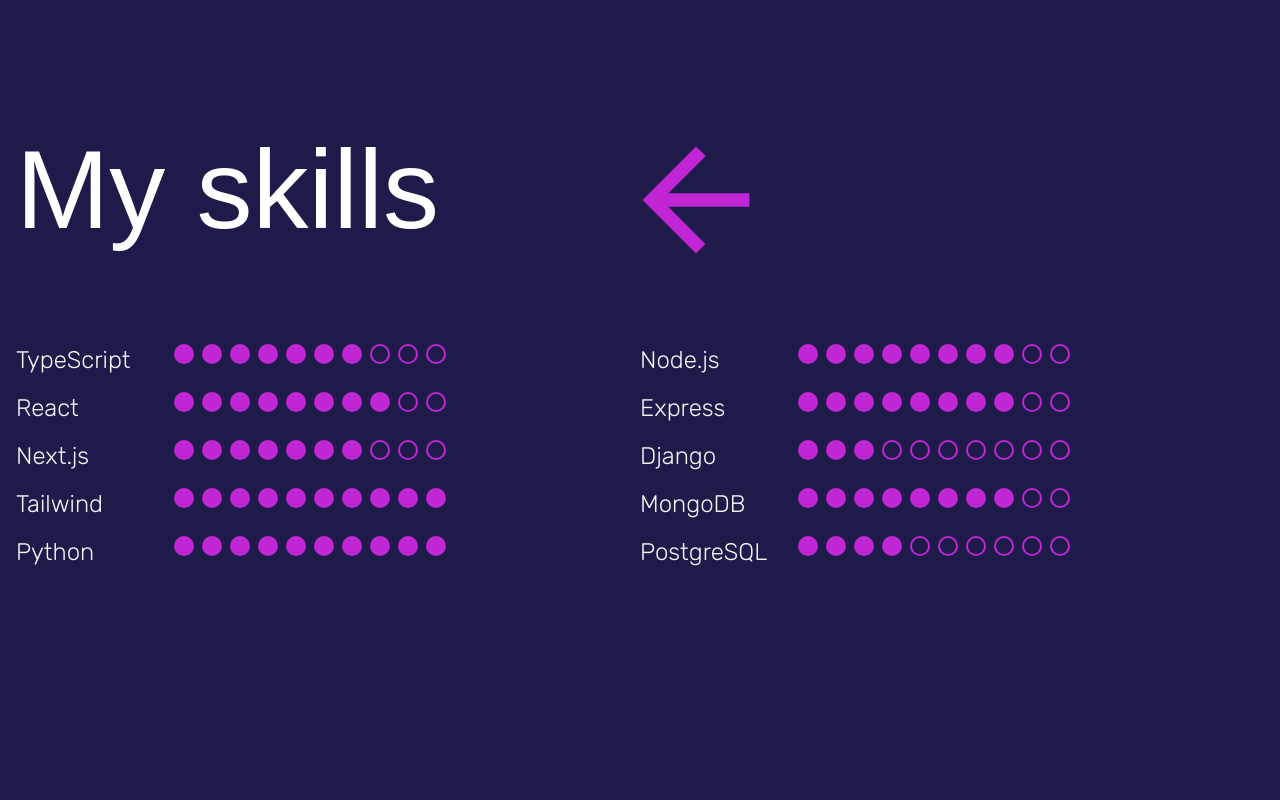
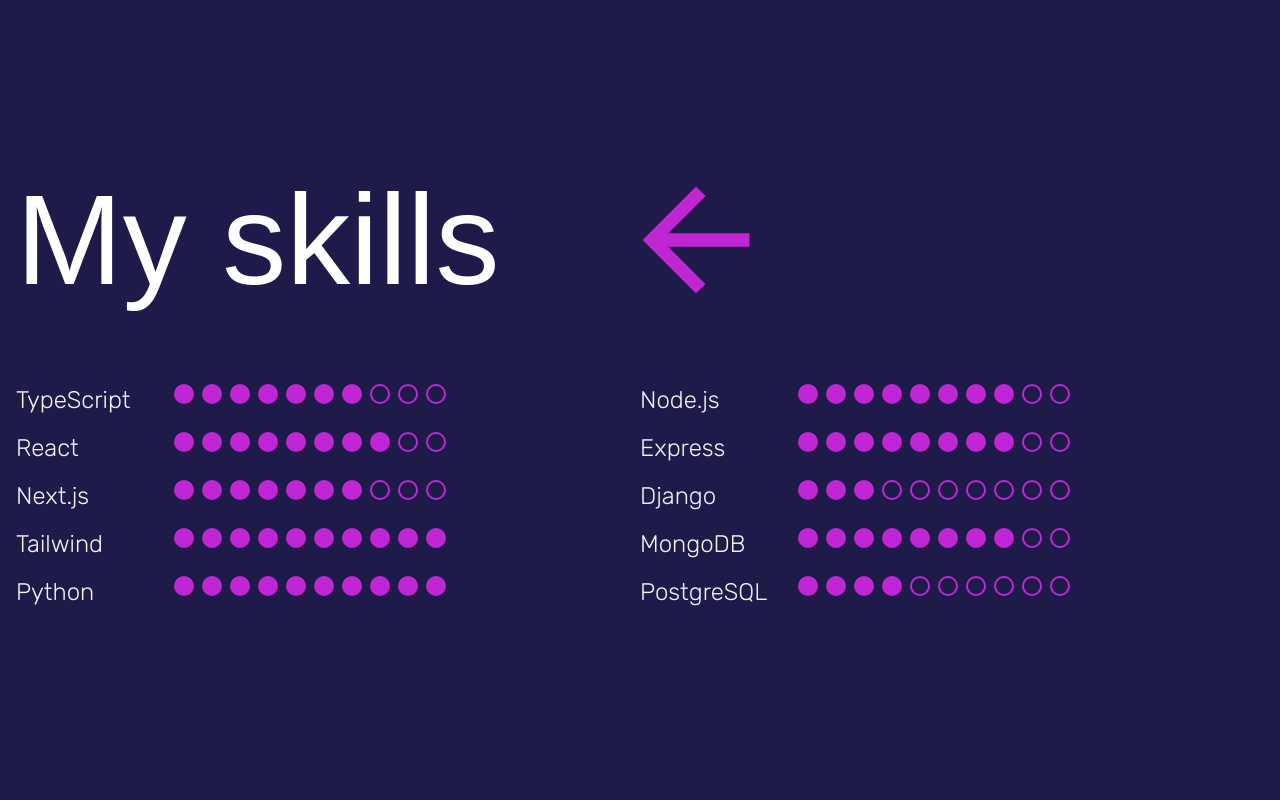
Before and after one commit to kahalagan00/cv-25, a Next.js app: page / in a window 1280 px wide. Shown: the part 1740-2540 px from the top of the page. Built offline with nearby package versions, Linux system fonts and the light colour scheme.

Commit message:
Refactored skills data

```diff
--- /dev/null
+++ b/public/data/skillsData.json
@@ -0,0 +1,42 @@
+[
+  {
+    "skill": "TypeScript",
+    "rating": 7
+  },
+  {
+    "skill": "React",
+    "rating": 8
+  },
+  {
+    "skill": "Next.js",
+    "rating": 7
+  },
+  {
+    "skill": "Tailwind",
+    "rating": 10
+  },
+  {
+    "skill": "Python",
+    "rating": 10
+  },
+  {
+    "skill": "Node.js",
+    "rating": 8
+  },
+  {
+    "skill": "Express",
+    "rating": 8
+  },
+  {
+    "skill": "Django",
+    "rating": 3
+  },
+  {
+    "skill": "MongoDB",
+    "rating": 8
+  },
+  {
+    "skill": "PostgreSQL",
+    "rating": 4
+  }
+]
--- a/src/app/page.tsx
+++ b/src/app/page.tsx
@@ -37,9 +37,14 @@ const Page: React.FC = () => {
         <BlogsSection />
       </section>
 
-      {/* My blogs/videos/content section */}
+      {/* Contact developer section */}
       <section className="relative mb-64 w-full px-4">
         <ContactSection />
+      </section>
+
+      {/* Footer section with social links */}
+      <section className="relative mb-64 w-full px-4">
+        <FooterSection />
       </section>
     </>
   );
@@ -56,7 +61,7 @@ const ProfileSection: React.FC = () => {
         >
           Fullstack software engineer
         </h2>
-        <h1 className="font-clashsemibold text-[7rem] leading-tight text-white">
+        <h1 className="font-clashsemibold text-[8rem] leading-tight text-white">
           Joshmar Morales
         </h1>
 
@@ -95,11 +100,156 @@ const ProfileSection: React.FC = () => {
   );
 };
 
+const AboutSection: React.FC = () => {
+  return (
+    <>
+      <div className="w-3/5">
+        <div className="relative h-[500px] w-[500px] overflow-hidden rounded-full bg-pink-200 sm:h-[600px] sm:w-[600px] xl:h-[700px] xl:w-[700px]">
+          <Image
+            src="/images/Coding_Desk.jpg"
+            alt="Picture of desk"
+            fill
+            className="-translate-y-18 h-full w-full object-cover"
+          />
+          <div className="absolute inset-0 bg-gradient-to-r from-indigo-500 via-violet-500 to-fuchsia-500 opacity-80 mix-blend-multiply"></div>
+        </div>
+      </div>
+      <div className="flex w-2/5 flex-col justify-end text-white">
+        <p
+          className={`${rubikRegular.className} my-16 w-[500px] text-lg tracking-[.015em] text-gray-400`}
+        >
+          I am a Full Stack Developer with a strong passion for creating
+          impactful, user-centered web applications. With a focus on both
+          frontend and backend development, I enjoy building scalable solutions
+          that solve real-world problems. I thrive in dynamic environments and
+          am constantly looking for new opportunities to grow and contribute to
+          meaningful projects.
+        </p>
+        <Link
+          href="/contact"
+          className={`${rubikBold.className} mb-8 flex w-48 items-center justify-center rounded-full bg-fuchsia-700 px-9 py-4 text-lg hover:bg-fuchsia-600`}
+        >
+          Contact me
+        </Link>
+      </div>
+
+      <h1 className="absolute left-1/2 top-0 w-[300px] -translate-x-1/2 font-clashsemibold text-[8rem] leading-tight text-white">
+        About me
+      </h1>
+      <Link href="/about">
+        <IoMdArrowForward className="absolute right-0 top-1/4 w-[300px] -translate-y-1/4 font-clashsemibold text-[10rem] leading-tight text-fuchsia-600" />
+      </Link>
+    </>
+  );
+};
+
+const TechnicalSection: React.FC = () => {
+  const [skillsData, setSkillsData] = useState([]);
+
+  useEffect(() => {
+    fetch("/data/skillsData.json")
+      .then((response) => response.json())
+      .then((data) => setSkillsData(data));
+  }, []);
+
+  return (
+    <>
+      <div className="flex">
+        <div className="w-1/2">
+          <h1 className="font-clashsemibold text-[8rem] leading-tight text-white">
+            My skills
+          </h1>
+        </div>
+        <div className="w-1/2 overflow-hidden">
+          <IoMdArrowBack className="-translate-x-6 font-clashsemibold text-[10rem] leading-tight text-fuchsia-600" />
+
+          {/* Long Arrow implementation */}
+          {/* Use and investigate again later when the entire app is already done */}
+          {/* <Image
+              src="/svgs/arrow-left-long.svg"
+              alt="Picture of left long arrow"
+              height={50}
+              width={400}
+              className="object-cover"
+            /> */}
+        </div>
+      </div>
+
+      <div className="mt-12 flex">
+        <div className="w-1/2">
+          <ul className="w-full">
+            {skillsData.map(
+              (data: { skill: string; rating: number }, idx: number) =>
+                idx < skillsData.length / 2 && (
+                  <SkillRow
+                    key={data.skill}
+                    skill={data.skill}
+                    rating={data.rating}
+                  />
+                ),
+            )}
+          </ul>
+        </div>
+        <div className="w-1/2">
+          <ul className="w-full">
+            {skillsData.map(
+              (data: { skill: string; rating: number }, idx: number) =>
+                idx >= skillsData.length / 2 && (
+                  <SkillRow
+                    key={data.skill}
+                    skill={data.skill}
+                    rating={data.rating}
+                  />
+                ),
+            )}
+          </ul>
+        </div>
+      </div>
+    </>
+  );
+};
+
+const SkillRow = ({ skill, rating }: { skill: string; rating: number }) => {
+  const ratingsArr = [];
+  for (let i = 0; i < 10; i++) {
+    if (i + 1 <= rating) {
+      ratingsArr.push(1);
+    } else {
+      ratingsArr.push(0);
+    }
+  }
+
+  return (
+    <li className="my-4 grid w-full grid-cols-[150px_1fr] justify-start text-white">
+      <p className={`${rubikRegular.className} text-2xl text-gray-100`}>
+        {skill}
+      </p>
+      <div className="flex">
+        {ratingsArr.map((x, idx) =>
+          x ? (
+            <div
+              key={`Rating valid ${idx}`}
+              className="ml-2 h-5 w-5 rounded-full bg-fuchsia-600"
+            ></div>
+          ) : (
+            <div
+              key={`Rating invalid ${idx}`}
+              className="ml-2 h-5 w-5 rounded-full border-2 border-fuchsia-600 bg-transparent"
+            ></div>
+          ),
+        )}
+        {/* <div className="ml-2 h-5 w-5 rounded-full bg-fuchsia-600"></div> */}
+        {/* <div className="ml-2 h-5 w-5 rounded-full border-2 border-fuchsia-600 bg-transparent"></div> */}
+      </div>
+    </li>
+  );
+};
+
 const ProjectSection: React.FC = () => {
   return (
     <>
       <div className="relative flex justify-end">
-        <h1 className="mr-32 font-clashsemibold text-[7rem] leading-tight text-white">
+        <h1 className="mr-32 font-clashsemibold text-[8rem] leading-tight text-white">
           My projects
         </h1>
         <ImCross className="absolute h-20 w-20 translate-y-48 text-white" />
@@ -181,131 +331,6 @@ const ProjectSection: React.FC = () => {
   );
 };
 
-const TechnicalSection: React.FC = () => {
-  return (
-    <>
-      <div className="flex">
-        <div className="w-1/2">
-          <h1 className="font-clashsemibold text-[7rem] leading-tight text-white">
-            My skills
-          </h1>
-        </div>
-        <div className="w-1/2 overflow-hidden">
-          <IoMdArrowBack className="-translate-x-6 font-clashsemibold text-[10rem] leading-tight text-fuchsia-600" />
-          {/* Use and investigate again later when the entire app is already done */}
-          {/* <Image
-              src="/svgs/arrow-left-long.svg"
-              alt="Picture of left long arrow"
-              height={50}
-              width={400}
-              className="object-cover"
-            /> */}
-        </div>
-      </div>
-
-      <div className="mt-12 flex">
-        <div className="w-1/2">
-          <ul className="w-full">
-            <SkillRow skill="TypeScript" rating={7} />
-            <SkillRow skill="React" rating={8} />
-            <SkillRow skill="Next.js" rating={7} />
-            <SkillRow skill="Tailwind" rating={10} />
-            <SkillRow skill="Python" rating={10} />
-          </ul>
-        </div>
-        <div className="w-1/2">
-          <ul className="w-full">
-            <SkillRow skill="Node.js" rating={8} />
-            <SkillRow skill="Express" rating={8} />
-            <SkillRow skill="Django" rating={3} />
-            <SkillRow skill="MongoDB" rating={8} />
-            <SkillRow skill="PostgreSQL" rating={4} />
-          </ul>
-        </div>
-      </div>
-    </>
-  );
-};
-
-const SkillRow = ({ skill, rating }: { skill: string; rating: number }) => {
-  const ratingsArr = [];
-  for (let i = 0; i < 10; i++) {
-    if (i + 1 <= rating) {
-      ratingsArr.push(1);
-    } else {
-      ratingsArr.push(0);
-    }
-  }
-
-  return (
-    <li className="my-4 grid w-full grid-cols-[150px_1fr] justify-start text-white">
-      <p className={`${rubikRegular.className} text-2xl text-gray-100`}>
-        {skill}
-      </p>
-      <div className="flex">
-        {ratingsArr.map((x, idx) =>
-          x ? (
-            <div
-              key={`Rating valid ${idx}`}
-              className="ml-2 h-5 w-5 rounded-full bg-fuchsia-600"
-            ></div>
-          ) : (
-            <div
-              key={`Rating invalid ${idx}`}
-              className="ml-2 h-5 w-5 rounded-full border-2 border-fuchsia-600 bg-transparent"
-            ></div>
-          ),
-        )}
-        {/* <div className="ml-2 h-5 w-5 rounded-full bg-fuchsia-600"></div> */}
-        {/* <div className="ml-2 h-5 w-5 rounded-full border-2 border-fuchsia-600 bg-transparent"></div> */}
-      </div>
-    </li>
-  );
-};
-
-const AboutSection: React.FC = () => {
-  return (
-    <>
-      <div className="w-3/5">
-        <div className="relative h-[500px] w-[500px] overflow-hidden rounded-full bg-pink-200 sm:h-[600px] sm:w-[600px] xl:h-[700px] xl:w-[700px]">
-          <Image
-            src="/images/Coding_Desk.jpg"
-            alt="Picture of desk"
-            fill
-            className="-translate-y-18 h-full w-full object-cover"
-          />
-          <div className="absolute inset-0 bg-gradient-to-r from-indigo-500 via-violet-500 to-fuchsia-500 opacity-80 mix-blend-multiply"></div>
-        </div>
-      </div>
-      <div className="flex w-2/5 flex-col justify-end text-white">
-        <p
-          className={`${rubikRegular.className} my-16 w-[500px] text-lg tracking-[.015em] text-gray-400`}
-        >
-          I am a Full Stack Developer with a strong passion for creating
-          impactful, user-centered web applications. With a focus on both
-          frontend and backend development, I enjoy building scalable solutions
-          that solve real-world problems. I thrive in dynamic environments and
-          am constantly looking for new opportunities to grow and contribute to
-          meaningful projects.
-        </p>
-        <Link
-          href="/contact"
-          className={`${rubikBold.className} mb-8 flex w-48 items-center justify-center rounded-full bg-fuchsia-700 px-9 py-4 text-lg hover:bg-fuchsia-600`}
-        >
-          Contact me
-        </Link>
-      </div>
-
-      <h1 className="absolute left-1/2 top-0 w-[300px] -translate-x-1/2 font-clashsemibold text-[7rem] leading-tight text-white">
-        About me
-      </h1>
-      <Link href="/about">
-        <IoMdArrowForward className="absolute right-0 top-1/4 w-[300px] -translate-y-1/4 font-clashsemibold text-[10rem] leading-tight text-fuchsia-600" />
-      </Link>
-    </>
-  );
-};
-
 const BlogsSection: React.FC = () => {
   const [blogsData, setBlogsData] = useState([]);
 
@@ -321,7 +346,7 @@ const BlogsSection: React.FC = () => {
   return (
     <>
       <div className="flex">
-        <h1 className="mr-32 font-clashsemibold text-[7rem] leading-tight text-white">
+        <h1 className="mr-32 font-clashsemibold text-[8rem] leading-tight text-white">
           My blogs
         </h1>
       </div>
@@ -381,13 +406,70 @@ const BlogCard = ({ title, summary }: { title: string; summary: string }) => {
 };
 
 const ContactSection: React.FC = () => {
+  const inputStyleNormal = `h-16 w-full rounded-full pl-6 bg-indigo-900 text-white outline-none placeholder:tracking-wide`;
+
   return (
     <>
-      <div className="relative flex justify-center">
-        <h1 className="mr-32 font-clashsemibold text-[7rem] leading-tight text-white">
+      <div className="relative flex w-full flex-col items-center">
+        <h1 className="font-clashsemibold text-[8rem] leading-tight text-white">
           Contact me
         </h1>
+        <form action="" className="block w-1/3 flex-col">
+          <div className="my-8">
+            <p className={`${rubikBold.className} mb-2 text-lg text-white`}>
+              Full name*
+            </p>
+            <input
+              placeholder="Enter your full name..."
+              type="text"
+              className={inputStyleNormal}
+            />
+          </div>
+
+          <div className="my-8">
+            <p className={`${rubikBold.className} mb-2 text-lg text-white`}>
+              Email*
+            </p>
+            <input
+              placeholder="Enter your email..."
+              type="text"
+              className={inputStyleNormal}
+            />
+          </div>
+
+          <div className="my-8">
+            <p className={`${rubikBold.className} mb-2 text-lg text-white`}>
+              Message*
+            </p>
+            <textarea
+              placeholder="Enter your message..."
+              className="min-h-48 w-full rounded-3xl bg-indigo-900 pl-6 pt-4 text-white outline-none placeholder:tracking-wide"
+            ></textarea>
+          </div>
+
+          <Link
+            href="/contact"
+            className={`${rubikBold.className} mx-auto flex w-48 items-center justify-center rounded-full bg-fuchsia-700 px-9 py-4 text-lg text-white hover:bg-fuchsia-600`}
+          >
+            Send
+          </Link>
+        </form>
       </div>
     </>
   );
 };
+
+const FooterSection: React.FC = () => {
+  return (
+    <>
+      <div className="flex w-full">
+        <div className="w-3/4">
+          <h1 className="font-clashsemibold text-[8rem] leading-tight text-white">
+            Follow me
+          </h1>
+        </div>
+        <div>Social Links</div>
+      </div>
+    </>
+  );
+};
```
